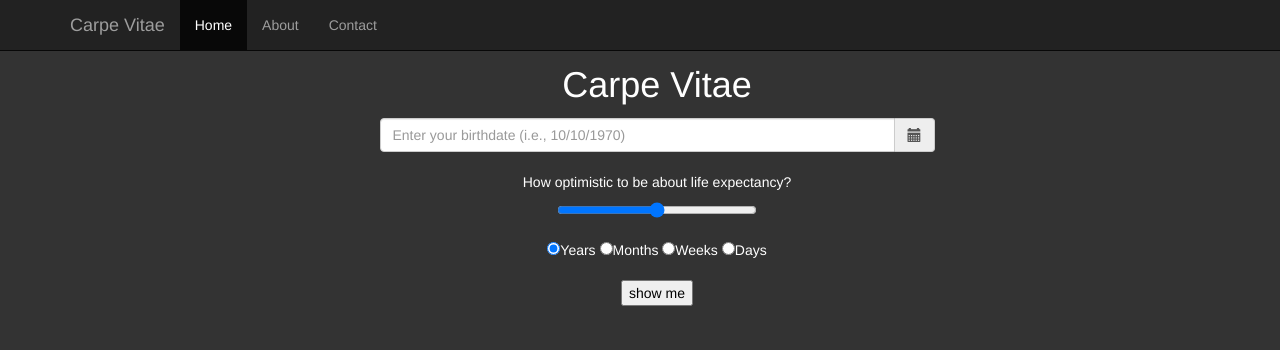
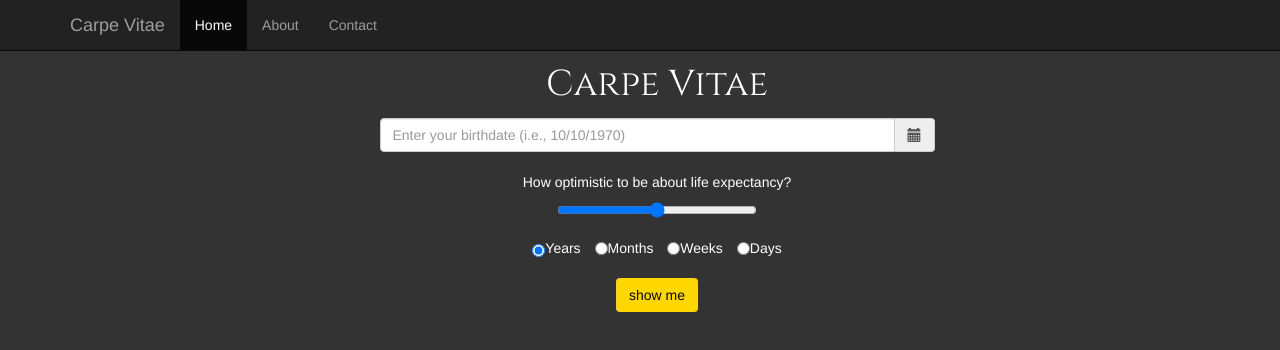
Before and after one commit to kylebakerio/carpe-vitae, a website: page index.html in a window 1280 px wide. Drawn offline with nearby package versions, Linux system fonts and the light colour scheme.

Commit message:
Nice headline font added, button styled.

```diff
--- a/custom.css
+++ b/custom.css
@@ -26,6 +26,7 @@ body {
 body {
   padding-top: 50px;
 }
+
 .starter-template {
   padding: 40px 15px;
   text-align: center;
@@ -43,7 +44,7 @@ h1 {
   margin: 3px !important;
   padding-top: 10px;
   padding-bottom: 10px;
-  font-family: 'Cinzel', serif;
+  font-family: 'Cinzel', serif !important;
 }
 
 p.no_birthday {
@@ -58,3 +59,8 @@ td {
   text-align: left;
   min-width: 160px;
 }
+
+.btn {
+  background-color: gold;
+  font-weight: bold;
+}
--- a/index.html
+++ b/index.html
@@ -16,10 +16,10 @@
     <!-- Bootstrap core CSS -->
     <link href="./bootstrap_files/bootstrap.min.css" rel="stylesheet">
     <link href="custom.css" rel="stylesheet">
+    <link href='https://fonts.googleapis.com/css?family=Cinzel:400,700,900' rel='stylesheet' type='text/css'>
 
     <script src="./bootstrap_files/ie-emulation-modes-warning.js"></script>
     <script type="text/javascript" src="./node_modules/d3/d3.js"></script>
-    <link href='https://fonts.googleapis.com/css?family=Cinzel:400,700,900' rel='stylesheet' type='text/css'>
 
         <!-- date-time-picker stuff-->
     <!-- // <script src="https://code.jquery.com/jquery-1.10.2.js"></script> -->
@@ -73,13 +73,13 @@
                 <input id="optimism" type="range" style="width: 200px; margin-left:auto; margin-right:auto;"/>
                 <br />
                 <form id="timeScale">
-                  <input type="radio" name="timeP" value="years" class="timeScale" checked="checked">Years
-                  <input type="radio" name="timeP" value="months" class="timeScale">Months
-                  <input type="radio" name="timeP" value="weeks" class="timeScale">Weeks
-                  <input type="radio" name="timeP" value="days" class="timeScale">Days
+                  <input type="radio" name="timeRadio" value="years" class="timeScale radio-inline" checked="checked">Years
+                  <input type="radio" name="timeRadio" value="months" class="timeScale radio-inline">Months
+                  <input type="radio" name="timeRadio" value="weeks" class="timeScale radio-inline">Weeks
+                  <input type="radio" name="timeRadio" value="days" class="timeScale radio-inline">Days
                 </form>
                 <br/>
-                <input type="button" value="show me" onclick="drawLife()" style="color:black;"/>
+                <input class="btn" type="button" value="show me" onclick="drawLife()" style="color:black;"/>
                 <br /><br />
               </div>
             </div>
```
